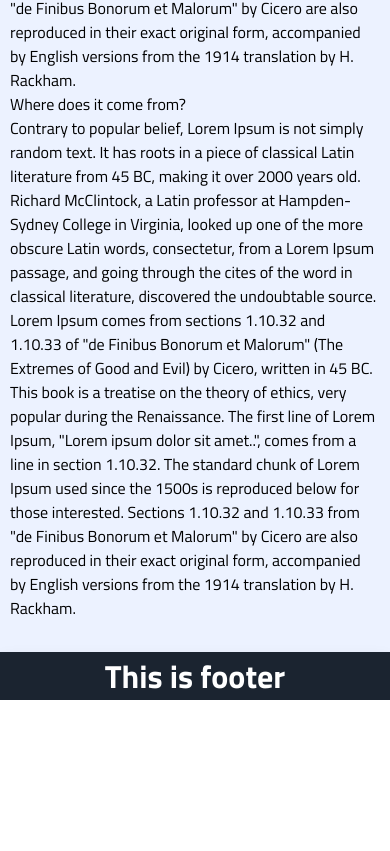
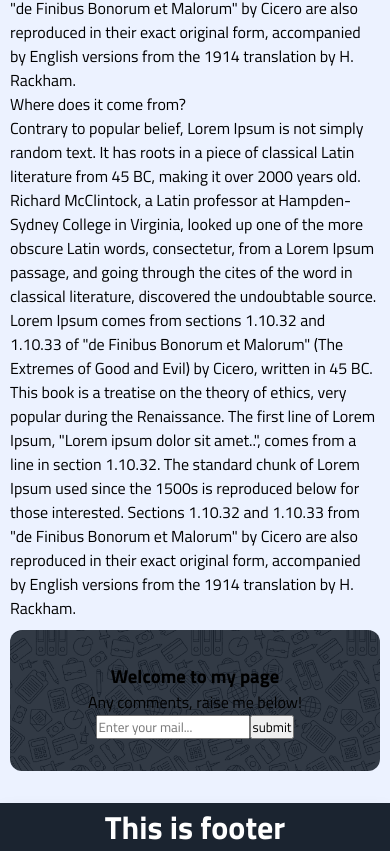
Before and after one commit to phatnguyen9722/tanphat97, a React (Create React App) app: page /home in a window 390 px wide. Shown: the part 4620-5471 px from the top of the page. Before the commit the page ends 5320 px from the top, so only its background shows below. Built offline with nearby package versions, Linux system fonts and the light colour scheme.

Commit message:
fix mobile contact

```diff
--- a/src/Router/Router.jsx
+++ b/src/Router/Router.jsx
@@ -3,7 +3,6 @@ import { Routes, Route, Navigate } from 'react-router-dom';
 import Home from '../pages/Home'
 import About from '../pages/About'
 import Project from '../pages/Project'
-import Contact from '../pages/Contact'
 import CV from '../pages/CV'
 
 const Router = () => {
@@ -13,7 +12,6 @@ const Router = () => {
         <Route path="home" element={<Home />} />
         <Route path="project" element={<Project />} />
         <Route path="about" element={<About />} />
-        <Route path="contact" element={<Contact />} />
         <Route path="cv" element={<CV />}/>
       </Routes>
     );
--- a/src/components/Contact.jsx
+++ b/src/components/Contact.jsx
@@ -1,10 +1,23 @@
-
 function Contact() {
-    return (
-        <div className="contact">
-            <h3>This is contact element</h3>
-        </div>
-    );
-};
+  return (
+    <div className="contact" id="contact-site">
+      <div className="contact__content">
+        <h3>Welcome to my page</h3>
+        <p>Any comments, raise me below!</p>
+      </div>
+      <div className="contact__email_box">
+        <form>
+          <input
+            type="email"
+            name="email"
+            placeholder="Enter your mail..."
+            required
+          ></input>
+          <input type="submit" name="submit" value="submit"></input>
+        </form>
+      </div>
+    </div>
+  );
+}
 
 export default Contact;
--- a/src/components/Header.jsx
+++ b/src/components/Header.jsx
@@ -1,6 +1,6 @@
 import React, { useRef, useState, useEffect } from "react";
 import { FaBars, FaTimes } from "react-icons/fa";
-import { Link, redirect } from "react-router-dom";
+import { Link } from "react-router-dom";
 import logo from "../assets/logo.png";
 
 const mainNav = [
@@ -18,7 +18,7 @@ const mainNav = [
   },
   {
     display: "Contact",
-    path: "/contact",
+    path: "/#contact-site",
   },
   {
     display: "My CV",
@@ -35,7 +35,19 @@ function Header() {
 
   const handleItemClick = (path) => {
     showNavbar();
-    redirect(path);
+    if (path.startsWith("/#")) {
+      const targetId = path.substring(2);
+      const targetElement = document.getElementById(targetId);
+      if (targetElement) {
+        const topOffset = targetElement.offsetTop;
+        window.scrollTo({
+          top: topOffset,
+          behavior: "smooth"
+        })
+      }
+    } else {
+      window.location.href = path;
+    }
   };
 
   const prevScrollY = useRef(0);
--- a/src/pages/Contact.jsx
+++ b/src/pages/Contact.jsx
@@ -1,17 +1,6 @@
 function Contact() {
   return (
-    <div className="contact">
-        <div className="contact__content">
-        <h3>Welcome to my page</h3>
-      <p>Any comments, raise me below!</p>
-        </div>
-      <div className="contact__email_box">
-        <form>
-          <input type="email" name="email" placeholder="Enter your mail..." required></input>
-          <input type="submit" name="submit" value="submit"></input>
-        </form>
-      </div>
-    </div>
+   <>Contact me</>
   );
 }
 
--- a/src/pages/Home.jsx
+++ b/src/pages/Home.jsx
@@ -1,3 +1,6 @@
+import Contact from "../components/Contact"
+
+
 function Home() {
   return (
     <>
@@ -185,6 +188,7 @@ function Home() {
         exact original form, accompanied by English versions from the 1914
         translation by H. Rackham.
       </p>
+      <Contact />
     </>
   );
 }
--- a/src/sass/components/_contact.scss
+++ b/src/sass/components/_contact.scss
@@ -1,6 +1,6 @@
 .contact {
     background-color: $contact-background-color;
-    width: 64%;
+    // width: 64%;
     margin: 100px auto;
     padding: 70px 150px;
     display: flex;
@@ -18,11 +18,19 @@
             font-size: 2rem;
             font-weight: 500;
             margin-bottom: 3px;
+            @include mobile {
+                width: 100%;
+                font-size: 1.5rem;
+                margin: 0;
+            }
         }
         p {
             font-size: 1rem;
             line-height: 2rem;
             margin-bottom: 25px;
+            @include mobile {
+                margin: 0;
+            }
         }
     }
 
@@ -30,11 +38,15 @@
         width: 100%;
     }
 
+    @include mobile {
+        margin: 10px auto;
+        padding: 2rem;
+    }
     > &__email_box {
         form {
             input[type=email] {
                 max-width: 100%;
-                width: 20rem;
+                width: 22rem;
                 padding: 12px 15px;
                 background-color: $contact-background-color;
                 border: none;
@@ -43,7 +55,7 @@
                 border-radius: 30px;
 
                 @include desktop {
-                    width: 17rem;
+                    width: 20rem;
                 }
             }
             input[type=submit] {
```
